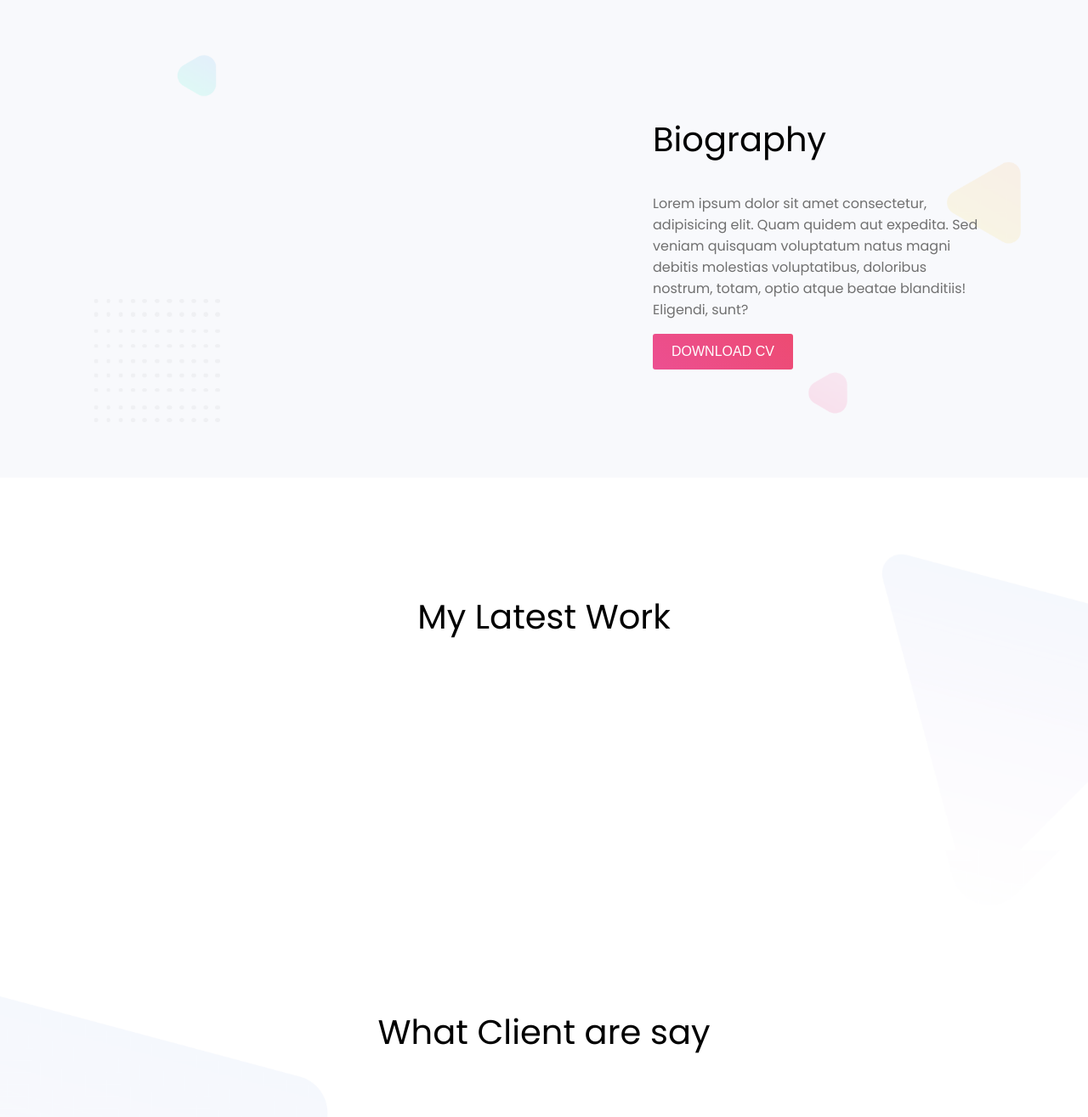
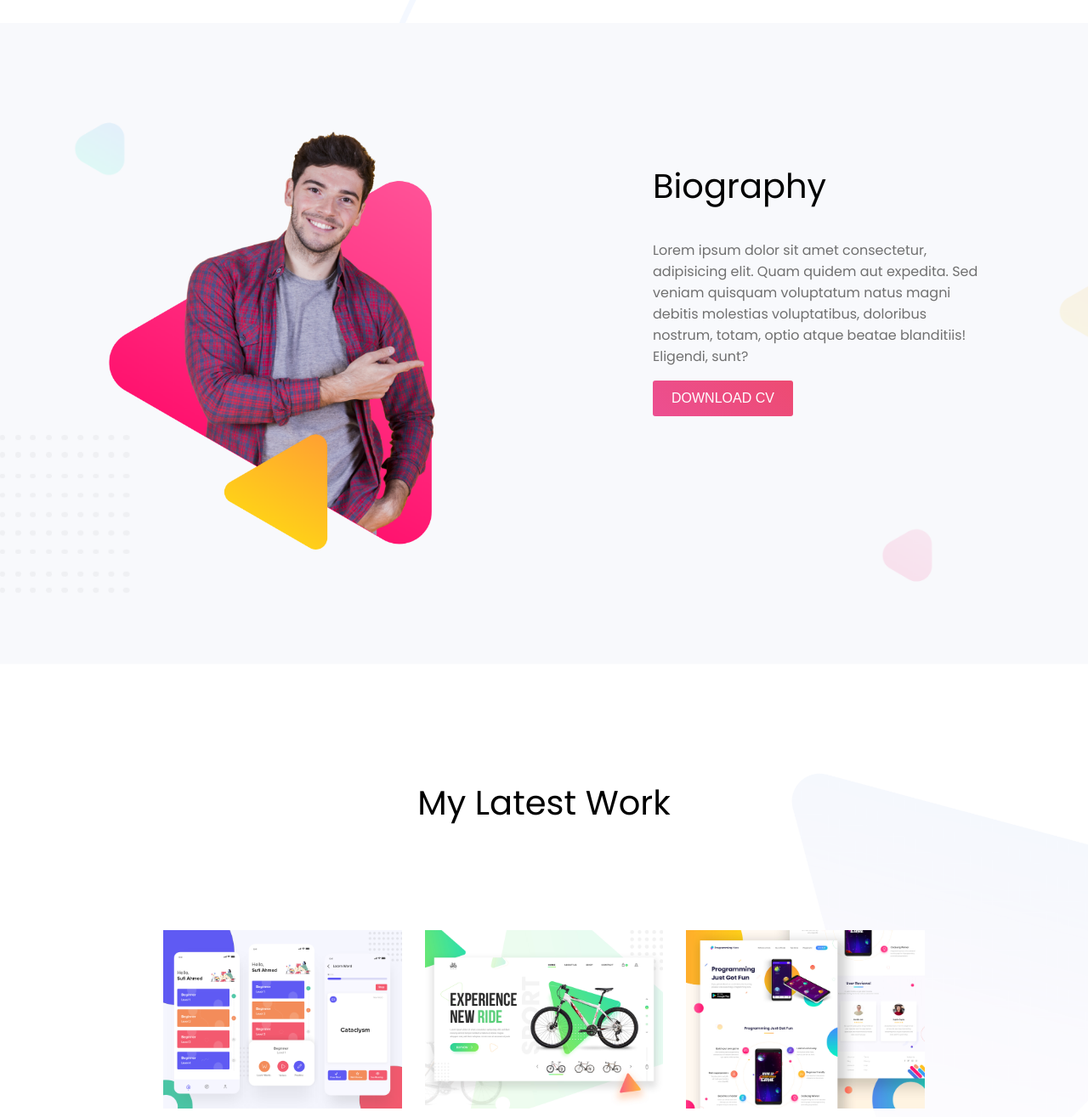
Before and after one commit to mdahmedmaruf/personal, a plain HTML site: page index.html in a window 1280 px wide. Shown: the part 641-1956 px from the top of the page at 85% size. Drawn offline with Linux system fonts and the light colour scheme; the site is published under a folder, as on GitHub Pages, so addresses that start at the root find nothing.

Commit message:
Edit Image Links

```diff
--- a/index.html
+++ b/index.html
@@ -22,14 +22,14 @@
         </div>
         <div class="half-width">
             <div class="profile-image">
-                <img src="/images/peter.png" alt="">
+                <img src="images/peter.png" alt="">
             </div>
         </div>
     </section>
     <section class="biography-area">
         <div class="half-width">
             <div class="biography-image">
-                <img src="/images/peter_dream.png" alt="">
+                <img src="images/peter_dream.png" alt="">
             </div>
         </div>
         <div class="half-width">
@@ -37,20 +37,20 @@
             <p>Lorem ipsum dolor sit amet consectetur, adipisicing elit. Quam quidem aut expedita. Sed veniam quisquam
                 voluptatum natus magni debitis molestias voluptatibus, doloribus nostrum, totam, optio atque beatae
                 blanditiis! Eligendi, sunt?</p>
-            <button class="button-links" href="#" target="_blank">Download CV</button>
+            <button class="button-links" href="https://www.linkedin.com/in/maruf-ahmed-47021064/" target="_blank">Download CV</button>
         </div>
     </section>
     <section class="latest-work-area">
         <div class="all-works">
             <h2 class="title-bottom-spacing">My Latest Work</h2>
             <div class="single-works">
-                <img src="/images/latest-work/work-1.png" alt="">
+                <img src="images/latest-work/work-1.png" alt="">
             </div>
             <div class="single-works">
-                <img src="/images/latest-work/work-2.jpg" alt="">
+                <img src="images/latest-work/work-2.jpg" alt="">
             </div>
             <div class="single-works">
-                <img src="/images/latest-work/work-3.jpg" alt="">
+                <img src="images/latest-work/work-3.jpg" alt="">
             </div>
         </div>
     </section>
```
